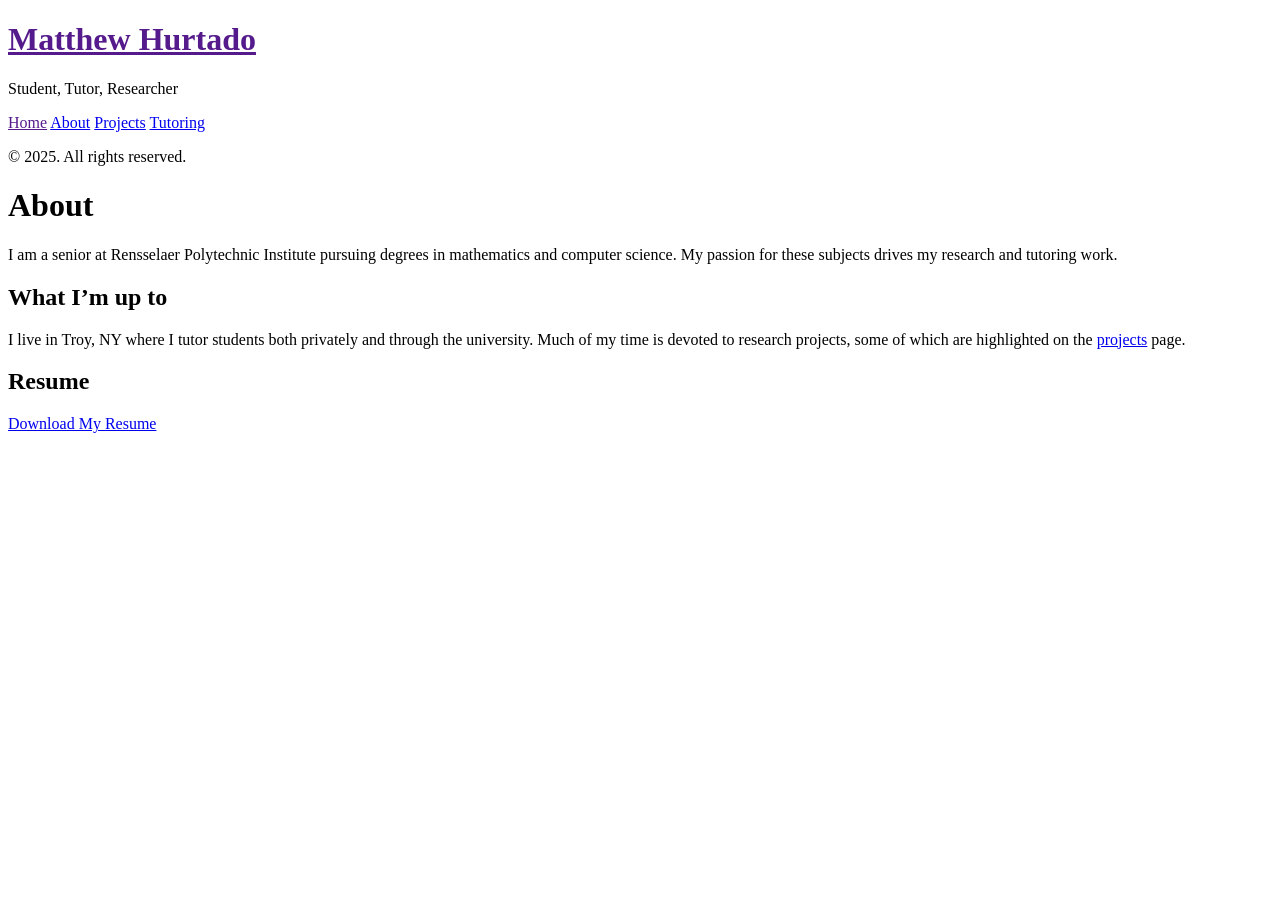
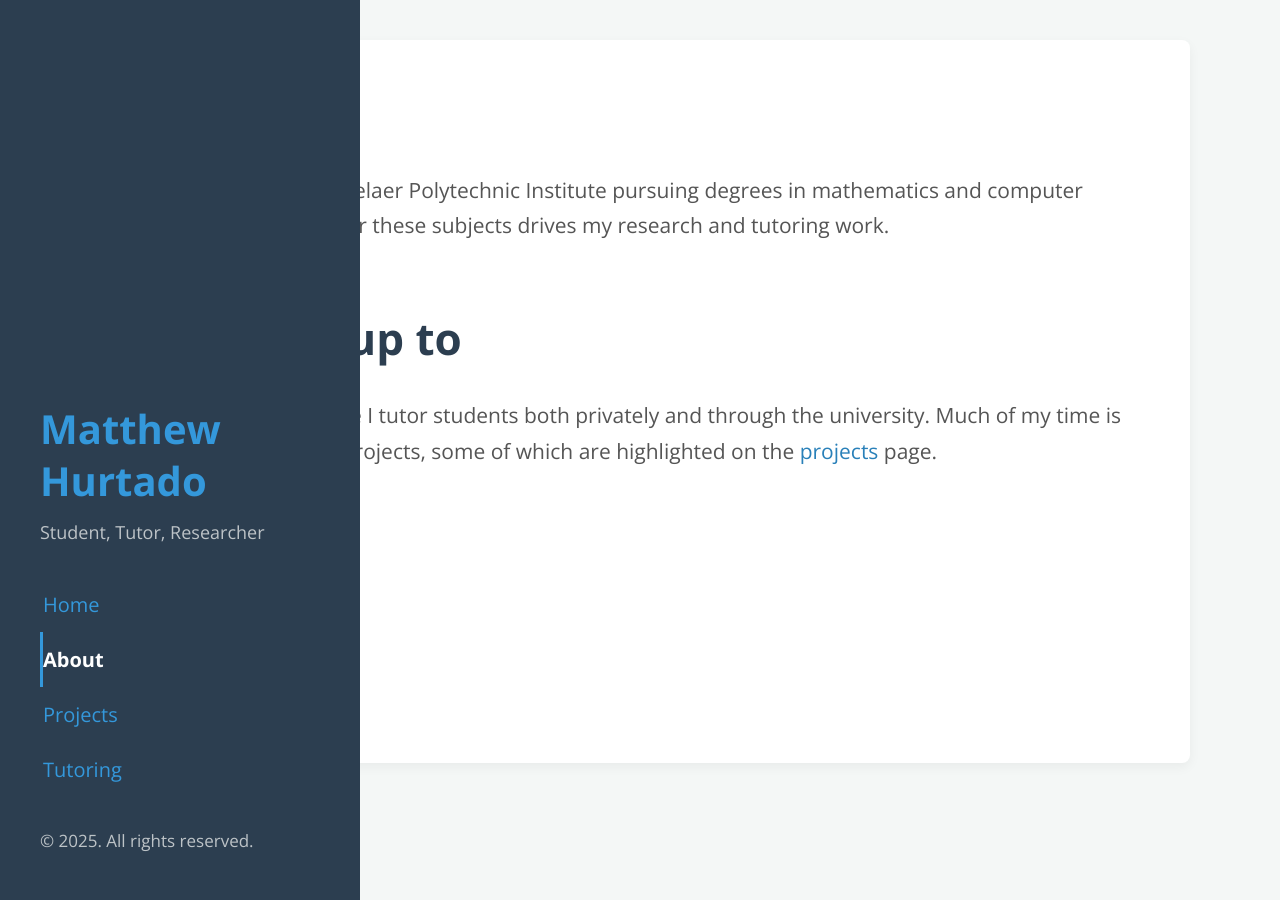
Before and after one commit to mehurtado/mehurtado.github.io, a Jekyll site: the page built from about.md, in a window 1280 px wide. Built offline with Jekyll 4.4.1, drawn with Linux system fonts in a browser that asks for light colours.

Commit message:
Fix: Resolve broken CSS links on page navigation
The CSS links were constructed using `{{ site.baseurl }}path/to/file.css`.
When `site.baseurl` is empty, this resulted in relative paths (e.g., `public/css/style.css`)
which would break when you navigated to pages in subdirectories (e.g., `/about/`).

This commit fixes the issue by changing the links to `{{ site.baseurl }}/path/to/file.css`.
This ensures that the generated URLs are always root-relative (e.g., `/public/css/style.css`)
when `site.baseurl` is empty, or correctly prefixed when `site.baseurl` is set.

Changes include:
- Updated CSS and icon links in `_includes/head.html`.
- Updated the home navigation link in `_includes/sidebar.html`.

```diff
--- a/_includes/head.html
+++ b/_includes/head.html
@@ -15,15 +15,15 @@
   </title>
 
   <!-- CSS -->
-  <link rel="stylesheet" href="{{ site.baseurl }}public/css/poole.css">
-  <link rel="stylesheet" href="{{ site.baseurl }}public/css/syntax.css">
-  <link rel="stylesheet" href="{{ site.baseurl }}public/css/hyde.css">
+  <link rel="stylesheet" href="{{ site.baseurl }}/public/css/poole.css">
+  <link rel="stylesheet" href="{{ site.baseurl }}/public/css/syntax.css">
+  <link rel="stylesheet" href="{{ site.baseurl }}/public/css/hyde.css">
   <link rel="stylesheet" href="https://fonts.googleapis.com/css?family=Open+Sans:400,700&display=swap">
-  <link rel="stylesheet" href="{{ site.baseurl }}assets/css/style.css">
+  <link rel="stylesheet" href="{{ site.baseurl }}/assets/css/style.css">
 
   <!-- Icons -->
-  <link rel="apple-touch-icon-precomposed" sizes="144x144" href="{{ site.baseurl }}public/apple-touch-icon-144-precomposed.png">
-                                 <link rel="shortcut icon" href="{{ site.baseurl }}public/favicon.ico">
+  <link rel="apple-touch-icon-precomposed" sizes="144x144" href="{{ site.baseurl }}/public/apple-touch-icon-144-precomposed.png">
+                                 <link rel="shortcut icon" href="{{ site.baseurl }}/public/favicon.ico">
 
   <!-- RSS -->
   <link rel="alternate" type="application/rss+xml" title="RSS" href="/atom.xml">
--- a/_includes/sidebar.html
+++ b/_includes/sidebar.html
@@ -2,7 +2,7 @@
   <div class="container sidebar-sticky">
     <div class="sidebar-about">
       <h1>
-        <a href="{{ site.baseurl }}">
+        <a href="{{ site.baseurl }}/">
           {{ site.title }}
         </a>
       </h1>
@@ -10,7 +10,7 @@
     </div>
 
     <nav class="sidebar-nav">
-      <a class="sidebar-nav-item{% if page.url == site.baseurl %} active{% endif %}" href="{{ site.baseurl }}">Home</a>
+      <a class="sidebar-nav-item{% if page.url == site.baseurl %} active{% endif %}" href="{{ site.baseurl }}/">Home</a>
 
       {% comment %}
         The code below dynamically generates a sidebar nav of pages with
```
